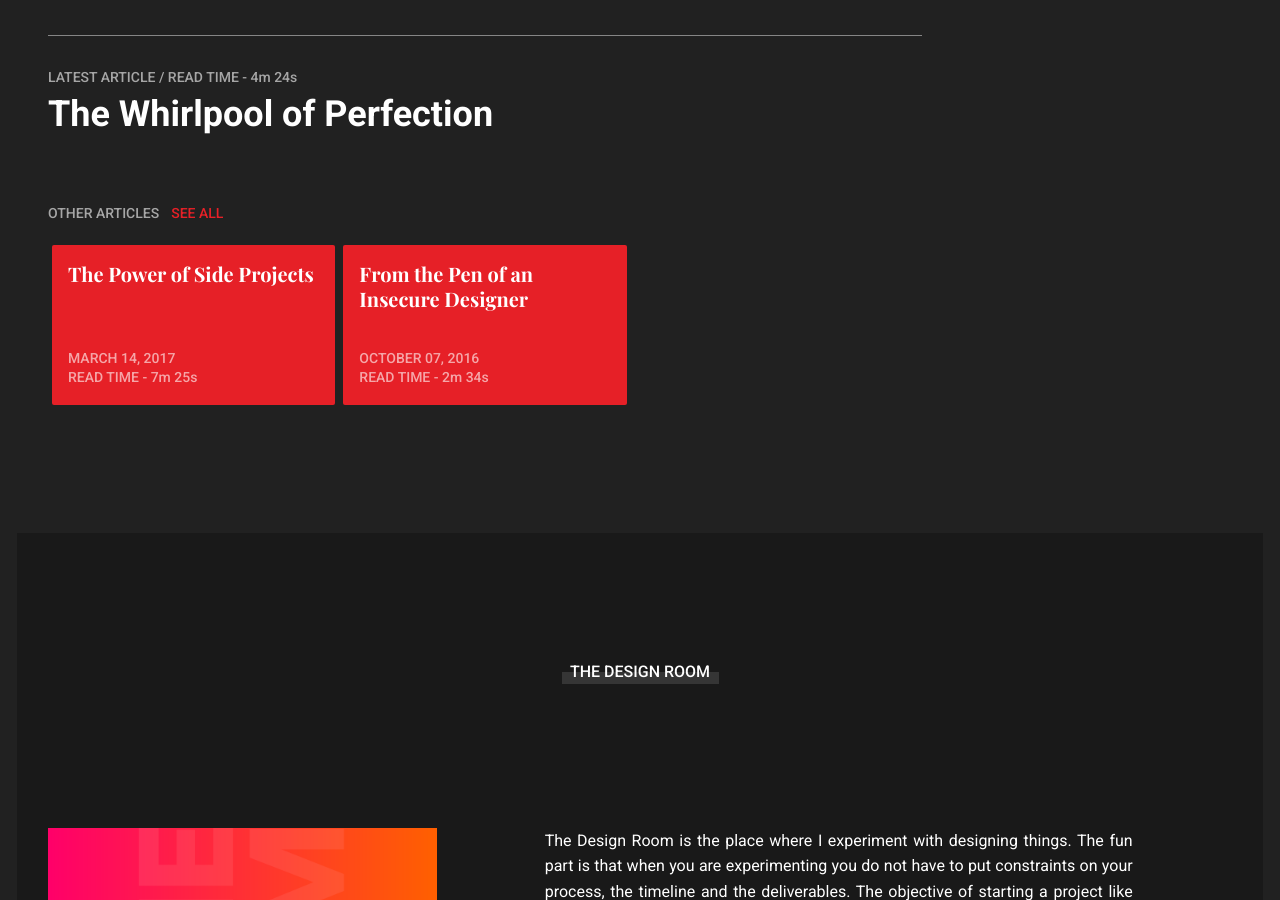
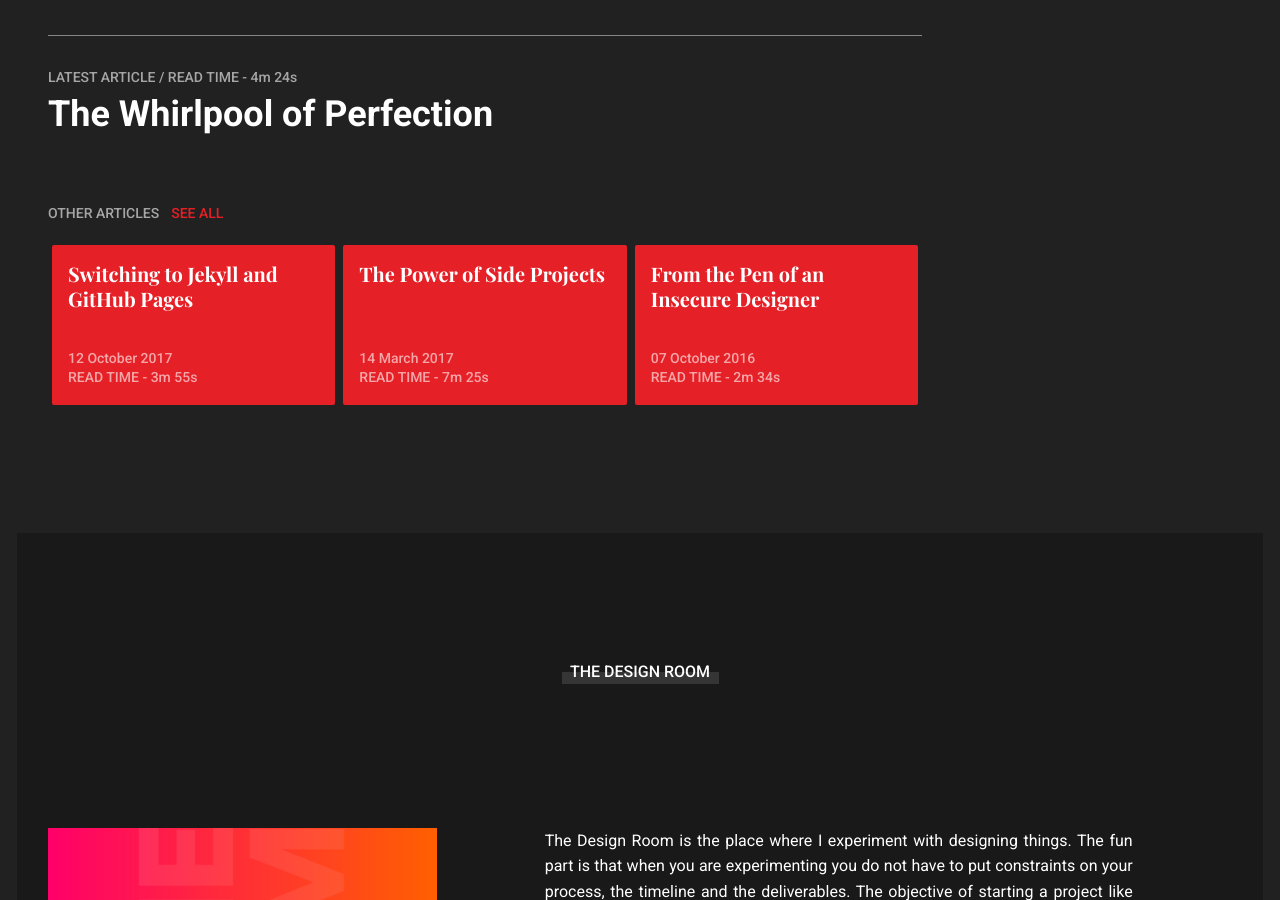
Before and after one commit to AnaghSharma/anaghsharma.github.io, a Jekyll site: the page built from index.html, in a window 1280 px wide and 900 px high, scrolled down 3210 px. Built offline with Jekyll 4.4.1, drawn with Linux system fonts in a browser that asks for light colours; nearby versions of some CDN libraries.

Commit message:
Updated Blog section on Home Page

```diff
--- a/index.html
+++ b/index.html
@@ -112,30 +112,16 @@ keywords: design, portfolio, development, designer
           <a href="{{ site.url }}/blog" class="font-primary-color f6 font-medium ml2" style="vertical-align: center;">SEE ALL</a>
         </div>
         <div class="row">
+          {% for post in site.posts offset:1 limit:3 %}
           <div class="large-4 medium-4 columns mt1">
-            <a href="{{ site.url }}/blog/the-power-of-side-projects/" class="primary no-decoration-light">
+            <a href="{{ post.url }}" class="primary no-decoration-light">
               <div class="blog-card pt3">
-                <h5 class="f4 mh3 font-secondary-bold lh-title">The Power of Side Projects</h5>
-                <h6 class="f6 mh3 font-medium font-secondary">MARCH 14, 2017<br>READ TIME - 7m 25s</h6>
+                <h5 class="f4 mh3 font-secondary-bold lh-title">{{ post.title }}</h5>
+                <h6 class="f6 mh3 font-medium font-secondary">{{ post.date | date_to_long_string }}<br>READ TIME - {{ post.read-time }}</h6>
               </div>
             </a>
           </div>
-          <div class="large-4 medium-4 columns mt1">
-            <a href="{{ site.url }}/blog/from-the-pen-of-an-insecure-designer/" class="primary no-decoration-light">
-              <div class="blog-card pt3">
-                <h5 class="f4 mh3 font-secondary-bold lh-title">From the Pen of an Insecure Designer</h5>
-                <h6 class="f6 mh3 font-medium font-secondary">OCTOBER 07, 2016<br>READ TIME - 2m 34s</h6>
-              </div>
-            </a>
-          </div>
-          <div class="large-4 medium-4 columns mt1">
-            <a href="https://medium.com/@AnaghSharma/from-the-pen-of-an-insecure-designer-5709e2a2254f" class="primary no-decoration-light hide">
-              <div class="blog-card pt3">
-                <h5 class="f4 mh3 font-secondary-bold lh-title">From the pen of an insecure Designer (?)</h5>
-                <h6 class="f6 mh3 font-medium font-secondary">OCTOBER 13, 2016<br>READ TIME - 2m 34s</h6>
-              </div>
-            </a>
-          </div>
+          {% endfor %}
         </div>
       </div>
       <div class="large-3 middle-3 columns">
```
